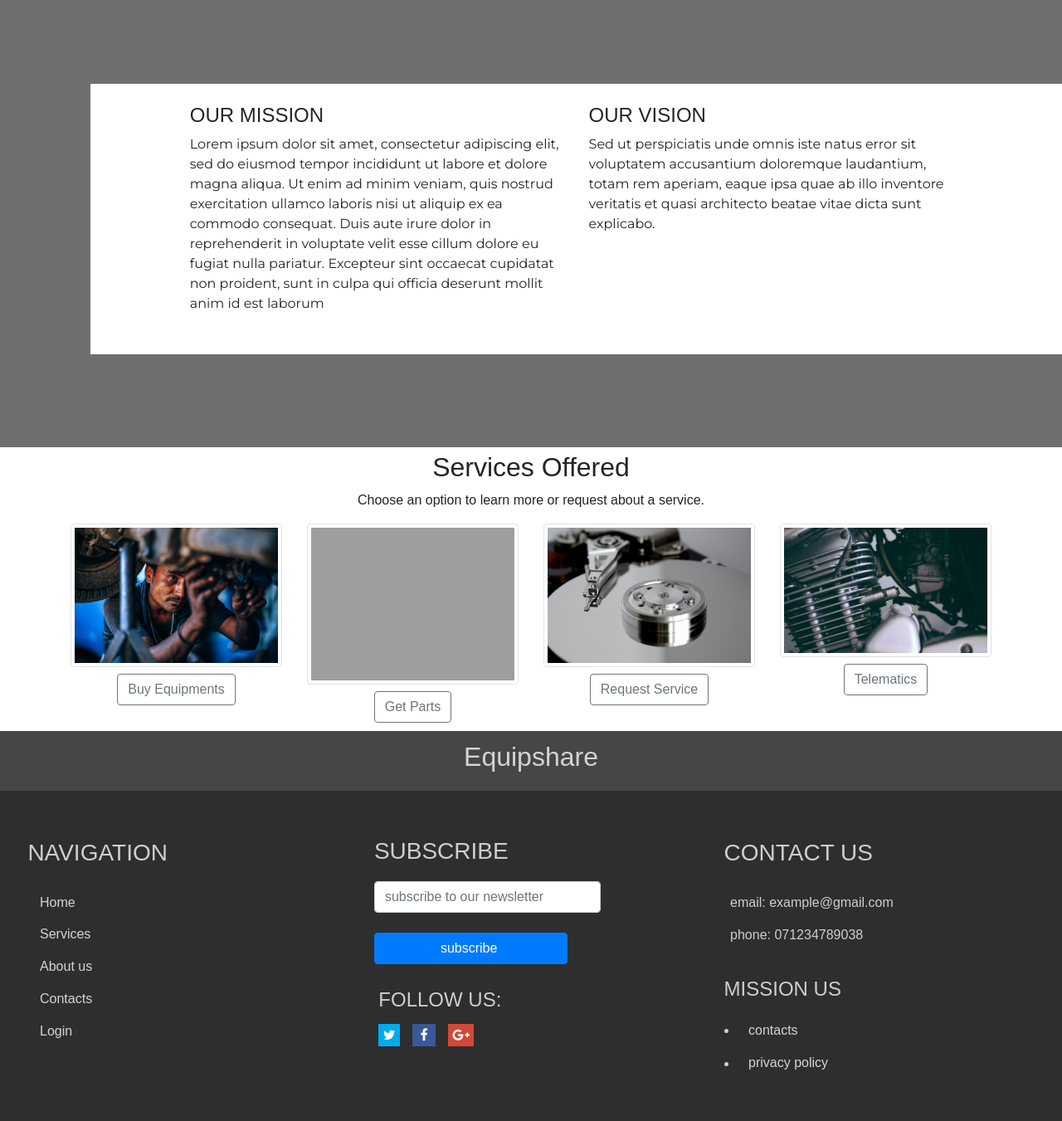
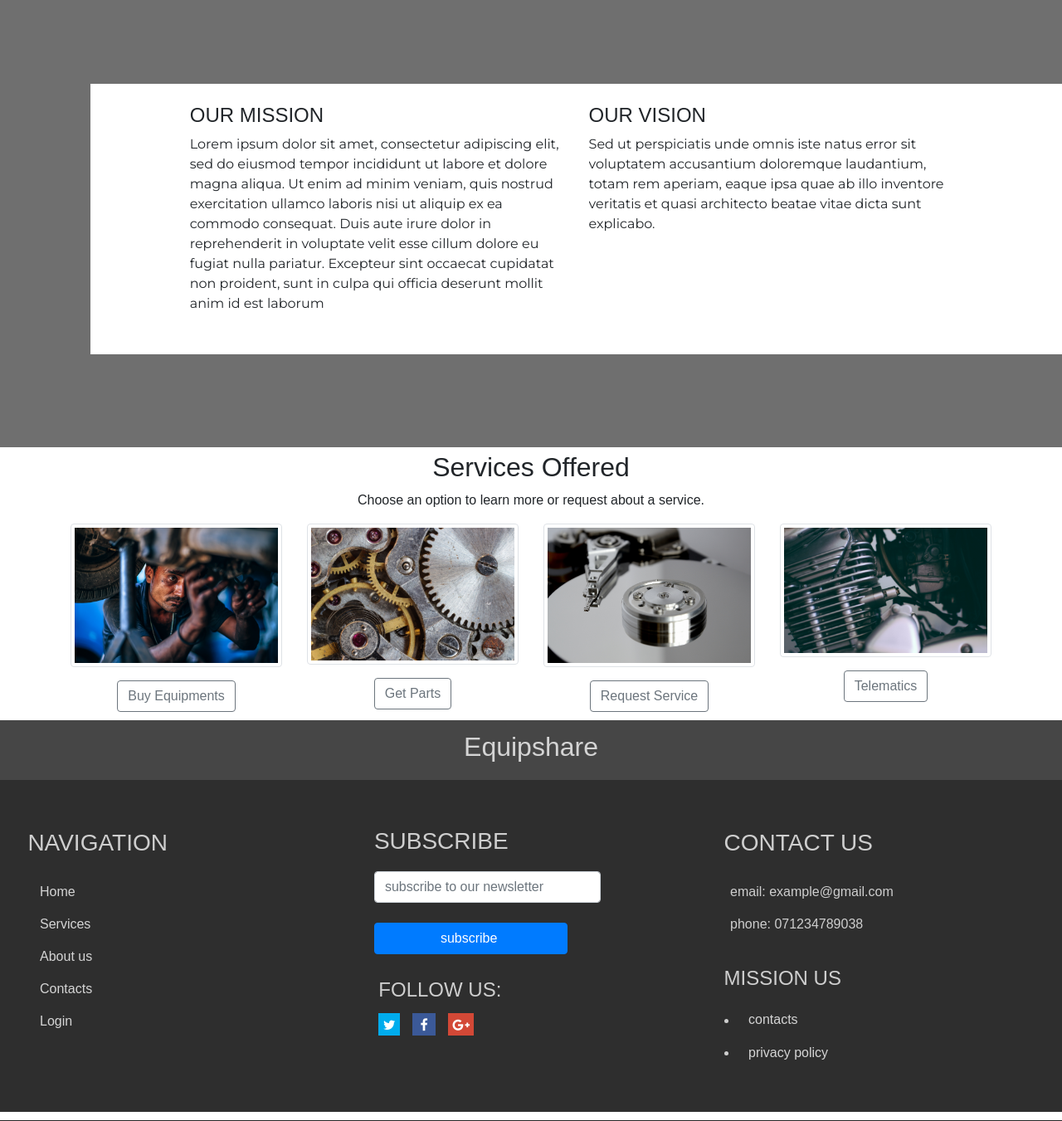
Before and after one commit to stephyi/equpshare-javascript, a PHP site: page / in a window 1280 px wide. Shown: the part 707-2058 px from the top of the page at 83% size. Run offline with PHP 8.4, Linux system fonts and the light colour scheme; some libraries are stand-ins or nearby versions; grey boxes are pictures that could not be loaded.

Commit message:
Services section

```diff
--- a/css/style.css
+++ b/css/style.css
@@ -68,9 +68,9 @@
 .row{
     margin:0 0 10px 0;
 }
-.img-fluid{
-    height:400px;
-    width:300px;
+.service-sec > div >a > img{
+    height:400px !important;
+    width:300px !important;
 }
 
 /* footer */
--- a/index.html
+++ b/index.html
@@ -130,25 +130,25 @@
     <p>Choose an option to learn more or request about a service. </p>
     <div class="row text-center ">
         <div class="col-lg-3 col-md-4 col-xs-6">
-            <a href="#" class="d-block mb-2" >
+            <a href="#" class="d-block mb-3" >
                 <img class="img-fluid img-thumbnail" src="images\adult-auto-automobile-558375.jpg" alt="">
             </a>
             <button class="button btn btn-outline-secondary ">Buy Equipments</button>
          </div>
         <div class="col-lg-3 col-md-4 col-xs-6">
-            <a href="#" class="d-block mb-2" >
-                <img class="img-fluid img-thumbnail" src="images\automobile-automotive-car-188777.jpg" alt="">
+            <a href="#" class="d-block mb-3" >
+                <img class="img-fluid img-thumbnail" src="images\cogs-gears-machine-159275.jpg"  alt="" >
             </a>
             <button class="button btn btn-outline-secondary ">Get Parts</button>
         </div>
         <div class="col-lg-3 col-md-4 col-xs-6">
-            <a href="#" class="d-block mb-2">
+            <a href="#" class="d-block mb-3">
                 <img class="img-fluid img-thumbnail" src="images\black-and-white-blur-chrome-209666.jpg"  alt="">
             </a>
             <button class="button btn btn-outline-secondary">Request Service </button>
         </div>
         <div class="col-lg-3 col-md-4 col-xs-6">
-            <a href="#" class="d-block mb-2">
+            <a href="#" class="d-block mb-3">
                 <img class="img-fluid img-thumbnail" src="images\engine-heatsink-individual-parts-185545.jpg" alt="">
             </a>
             <button class="button btn btn-outline-secondary">Telematics</button>
```
Also changed, not shown: images/cogs-gears-machine-159275.jpg (added).
